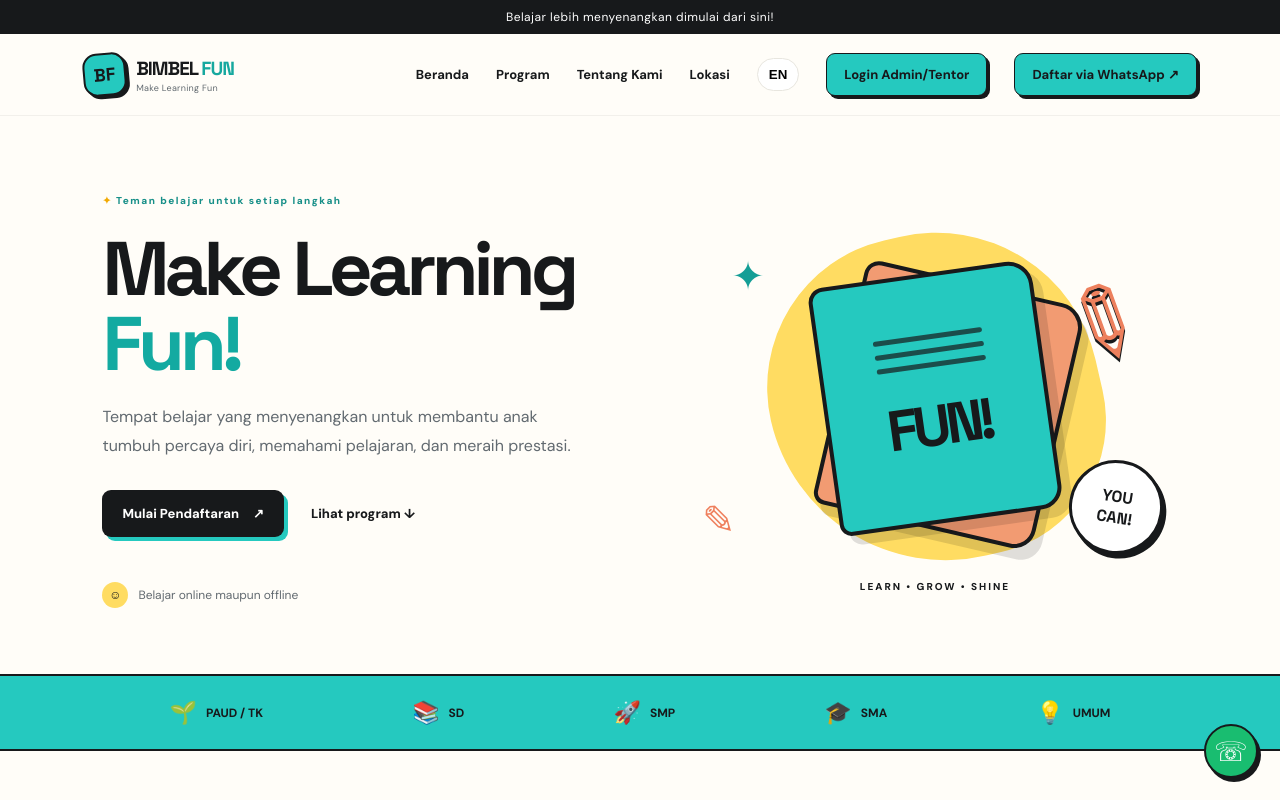
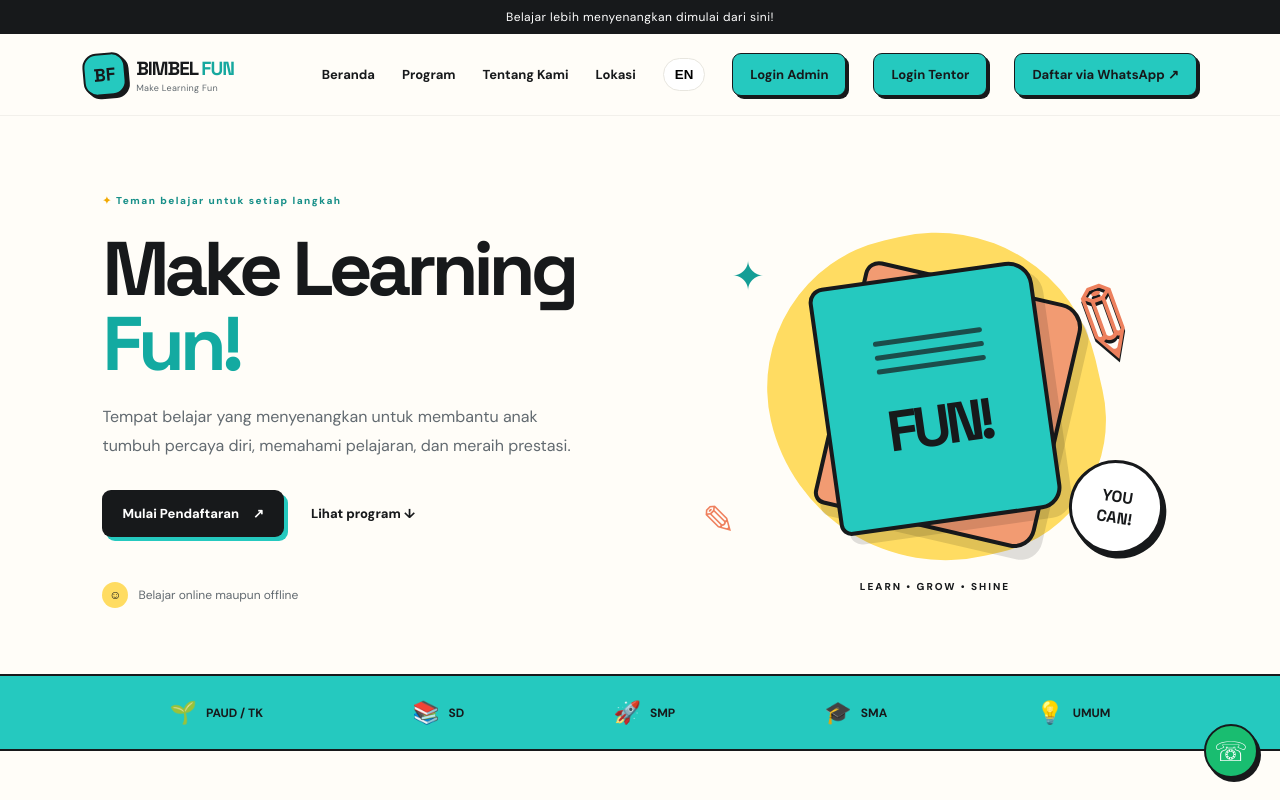
Before and after one commit to BimbelFun/bimbelfun-website, a plain HTML site: page index.html in a window 1280 px wide. Shown: the top 800 px of the page. Drawn offline with Linux system fonts and the light colour scheme.

Commit message:
Pisahkan tautan login Admin dan Tentor

```diff
--- a/index.html
+++ b/index.html
@@ -22,7 +22,8 @@
       <a href="#about" data-id="nav-about">Tentang Kami</a>
       <a href="#location" data-id="nav-location">Lokasi</a>
       <button class="lang-toggle" id="langToggle" type="button">EN</button>
-      <a class="nav-cta" href="portal.html">Login Admin/Tentor</a>
+      <a class="nav-cta" href="portal.html?role=admin">Login Admin</a>
+      <a class="nav-cta" href="portal.html?role=tentor">Login Tentor</a>
       <a class="nav-cta" href="https://wa.me/6285801183555?text=Halo%20BIMBEL%20FUN%2C%20saya%20ingin%20bertanya%20tentang%20pendaftaran." target="_blank" rel="noopener">Daftar via WhatsApp ↗</a>
     </nav>
   </header>
```
